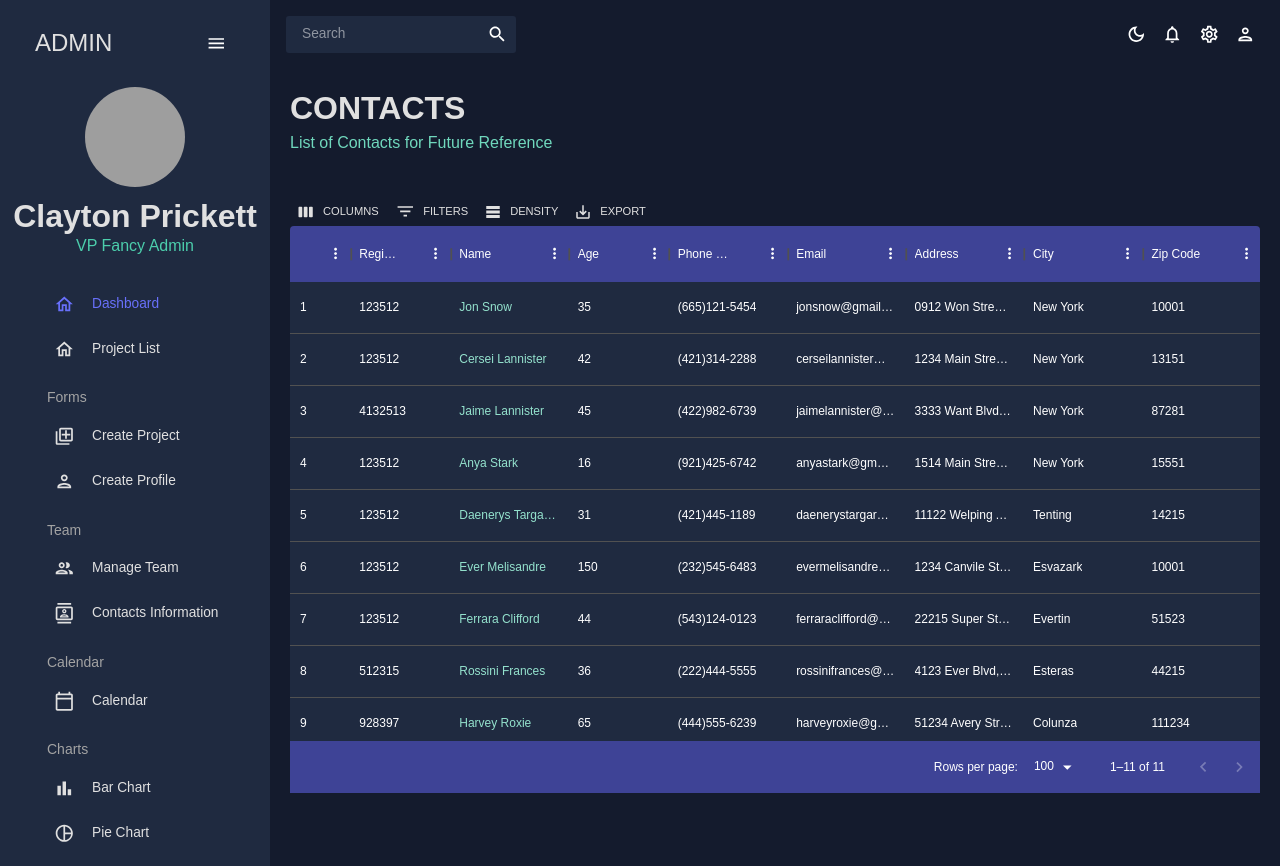
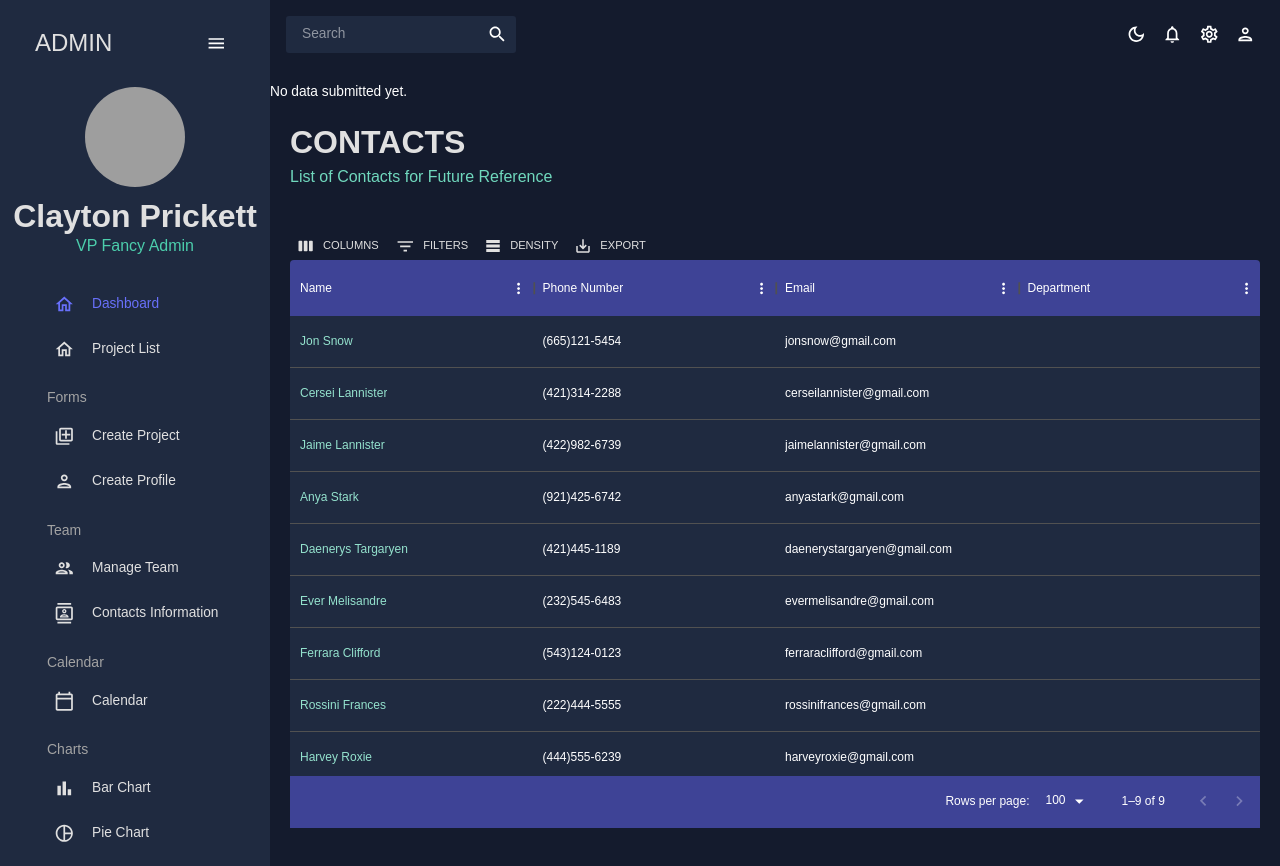
Before and after one commit to clayandthepotter/project-mgmt-app, a React (Create React App) app: page /contacts in a window 1280 px wide. Built offline with nearby package versions, Linux system fonts and the light colour scheme; grey boxes are pictures that could not be loaded.

Commit message:
commit
deleted some mock data, created form submit function to handle submissions

```diff
--- a/src/App.js
+++ b/src/App.js
@@ -1,10 +1,10 @@
-import { useState } from "react";
+import React, { useState } from "react";
 import { Routes, Route } from "react-router-dom";
 import Topbar from "./scenes/global/Topbar";
 import Sidebar from "./scenes/global/Sidebar";
 import Dashboard from "./scenes/dashboard";
 import Team from "./scenes/team";
-import Contacts from "./scenes/contacts";
+import DisplayUser from "./scenes/contacts";
 import Bar from "./scenes/bar";
 import Form from "./scenes/user-form";
 import Pie from "./scenes/pie";
@@ -16,6 +16,13 @@ import ProjectForm from "./scenes/project-form";
 function App() {
   const [theme, colorMode] = useMode();
   const [isSidebar, setIsSidebar] = useState(true);
+  const [formData, setFormData] = useState(null);
+	// return (
+	// 	<div>
+	// 		<Form setFormData={setFormData} />
+	// 		<Contacts data={formData} />
+	// 	</div>
+	// 		);
 
   return (
 		<ColorModeContext.Provider value={colorMode}>
@@ -28,8 +35,8 @@ function App() {
 						<Routes>
 							<Route path='/' element={<Dashboard />} />
 							<Route path='/team' element={<Team />} />
-							<Route path='/contacts' element={<Contacts />} />
-							<Route path='/user-form' element={<Form />} />
+							<Route path='/contacts' element={<DisplayUser data={formData} />} />
+							<Route path='/user-form' element={<Form setFormData={setFormData}/>} />
 							<Route path='/project-form' element={<ProjectForm/>} />
 							<Route path='/bar' element={<Bar />} />
 							<Route path='/pie' element={<Pie />} />
@@ -42,4 +49,5 @@ function App() {
 	);
 }
 
+
 export default App;
--- a/src/data/mockData.js
+++ b/src/data/mockData.js
@@ -75,247 +75,8 @@ export const mockDataTeam = [
   },
 ];
 
-export const mockDataContacts = [
-  {
-    id: 1,
-    name: "Jon Snow",
-    email: "jonsnow@gmail.com",
-    age: 35,
-    phone: "(665)121-5454",
-    address: "0912 Won Street, Alabama, SY 10001",
-    city: "New York",
-    zipCode: "10001",
-    registrarId: 123512,
-  },
-  {
-    id: 2,
-    name: "Cersei Lannister",
-    email: "cerseilannister@gmail.com",
-    age: 42,
-    phone: "(421)314-2288",
-    address: "1234 Main Street, New York, NY 10001",
-    city: "New York",
-    zipCode: "13151",
-    registrarId: 123512,
-  },
-  {
-    id: 3,
-    name: "Jaime Lannister",
-    email: "jaimelannister@gmail.com",
-    age: 45,
-    phone: "(422)982-6739",
-    address: "3333 Want Blvd, Estanza, NAY 42125",
-    city: "New York",
-    zipCode: "87281",
-    registrarId: 4132513,
-  },
-  {
-    id: 4,
-    name: "Anya Stark",
-    email: "anyastark@gmail.com",
-    age: 16,
-    phone: "(921)425-6742",
-    address: "1514 Main Street, New York, NY 22298",
-    city: "New York",
-    zipCode: "15551",
-    registrarId: 123512,
-  },
-  {
-    id: 5,
-    name: "Daenerys Targaryen",
-    email: "daenerystargaryen@gmail.com",
-    age: 31,
-    phone: "(421)445-1189",
-    address: "11122 Welping Ave, Tenting, CD 21321",
-    city: "Tenting",
-    zipCode: "14215",
-    registrarId: 123512,
-  },
-  {
-    id: 6,
-    name: "Ever Melisandre",
-    email: "evermelisandre@gmail.com",
-    age: 150,
-    phone: "(232)545-6483",
-    address: "1234 Canvile Street, Esvazark, NY 10001",
-    city: "Esvazark",
-    zipCode: "10001",
-    registrarId: 123512,
-  },
-  {
-    id: 7,
-    name: "Ferrara Clifford",
-    email: "ferraraclifford@gmail.com",
-    age: 44,
-    phone: "(543)124-0123",
-    address: "22215 Super Street, Everting, ZO 515234",
-    city: "Evertin",
-    zipCode: "51523",
-    registrarId: 123512,
-  },
-  {
-    id: 8,
-    name: "Rossini Frances",
-    email: "rossinifrances@gmail.com",
-    age: 36,
-    phone: "(222)444-5555",
-    address: "4123 Ever Blvd, Wentington, AD 142213",
-    city: "Esteras",
-    zipCode: "44215",
-    registrarId: 512315,
-  },
-  {
-    id: 9,
-    name: "Harvey Roxie",
-    email: "harveyroxie@gmail.com",
-    age: 65,
-    phone: "(444)555-6239",
-    address: "51234 Avery Street, Cantory, ND 212412",
-    city: "Colunza",
-    zipCode: "111234",
-    registrarId: 928397,
-  },
-  {
-    id: 10,
-    name: "Enteri Redack",
-    email: "enteriredack@gmail.com",
-    age: 42,
-    phone: "(222)444-5555",
-    address: "4123 Easer Blvd, Wentington, AD 142213",
-    city: "Esteras",
-    zipCode: "44215",
-    registrarId: 533215,
-  },
-  {
-    id: 11,
-    name: "Steve Goodman",
-    email: "stevegoodmane@gmail.com",
-    age: 11,
-    phone: "(444)555-6239",
-    address: "51234 Fiveton Street, CunFory, ND 212412",
-    city: "Colunza",
-    zipCode: "1234",
-    registrarId: 92197,
-  },
-];
 
-export const mockDataInvoices = [
-  {
-    id: 1,
-    name: "Jon Snow",
-    email: "jonsnow@gmail.com",
-    cost: "21.24",
-    phone: "(665)121-5454",
-    date: "03/12/2022",
-  },
-  {
-    id: 2,
-    name: "Cersei Lannister",
-    email: "cerseilannister@gmail.com",
-    cost: "1.24",
-    phone: "(421)314-2288",
-    date: "06/15/2021",
-  },
-  {
-    id: 3,
-    name: "Jaime Lannister",
-    email: "jaimelannister@gmail.com",
-    cost: "11.24",
-    phone: "(422)982-6739",
-    date: "05/02/2022",
-  },
-  {
-    id: 4,
-    name: "Anya Stark",
-    email: "anyastark@gmail.com",
-    cost: "80.55",
-    phone: "(921)425-6742",
-    date: "03/21/2022",
-  },
-  {
-    id: 5,
-    name: "Daenerys Targaryen",
-    email: "daenerystargaryen@gmail.com",
-    cost: "1.24",
-    phone: "(421)445-1189",
-    date: "01/12/2021",
-  },
-  {
-    id: 6,
-    name: "Ever Melisandre",
-    email: "evermelisandre@gmail.com",
-    cost: "63.12",
-    phone: "(232)545-6483",
-    date: "11/02/2022",
-  },
-  {
-    id: 7,
-    name: "Ferrara Clifford",
-    email: "ferraraclifford@gmail.com",
-    cost: "52.42",
-    phone: "(543)124-0123",
-    date: "02/11/2022",
-  },
-  {
-    id: 8,
-    name: "Rossini Frances",
-    email: "rossinifrances@gmail.com",
-    cost: "21.24",
-    phone: "(222)444-5555",
-    date: "05/02/2021",
-  },
-];
 
-export const mockTransactions = [
-  {
-    txId: "01e4dsa",
-    user: "johndoe",
-    date: "2021-09-01",
-    cost: "43.95",
-  },
-  {
-    txId: "0315dsaa",
-    user: "jackdower",
-    date: "2022-04-01",
-    cost: "133.45",
-  },
-  {
-    txId: "01e4dsa",
-    user: "aberdohnny",
-    date: "2021-09-01",
-    cost: "43.95",
-  },
-  {
-    txId: "51034szv",
-    user: "goodmanave",
-    date: "2022-11-05",
-    cost: "200.95",
-  },
-  {
-    txId: "0a123sb",
-    user: "stevebower",
-    date: "2022-11-02",
-    cost: "13.55",
-  },
-  {
-    txId: "01e4dsa",
-    user: "aberdohnny",
-    date: "2021-09-01",
-    cost: "43.95",
-  },
-  {
-    txId: "120s51a",
-    user: "wootzifer",
-    date: "2019-04-15",
-    cost: "24.20",
-  },
-  {
-    txId: "0315dsaa",
-    user: "jackdower",
-    date: "2022-04-01",
-    cost: "133.45",
-  },
-];
 
 export const mockBarData = [
   {
--- a/src/scenes/contacts/index.jsx
+++ b/src/scenes/contacts/index.jsx
@@ -1,29 +1,21 @@
+import React from "react";
 import { Box } from "@mui/material";
 import { DataGrid, GridToolbar } from "@mui/x-data-grid";
 import { tokens } from "../../theme";
-import { mockDataContacts } from "../../data/mockData";
 import Header from "../../components/Header";
 import { useTheme } from "@mui/material";
+import { mockDataTeam } from "../../data/mockData";
 
-const Contacts = () => {
+function DisplayUser({ data }) {
   const theme = useTheme();
   const colors = tokens(theme.palette.mode);
 
   const columns = [
-    { field: "id", headerName: "ID", flex: 0.5 },
-    { field: "registrarId", headerName: "Registrar ID" },
     {
       field: "name",
       headerName: "Name",
       flex: 1,
       cellClassName: "name-column--cell",
-    },
-    {
-      field: "age",
-      headerName: "Age",
-      type: "number",
-      headerAlign: "left",
-      align: "left",
     },
     {
       field: "phone",
@@ -36,23 +28,16 @@ const Contacts = () => {
       flex: 1,
     },
     {
-      field: "address",
-      headerName: "Address",
-      flex: 1,
-    },
-    {
-      field: "city",
-      headerName: "City",
-      flex: 1,
-    },
-    {
-      field: "zipCode",
-      headerName: "Zip Code",
+      field: "department",
+      headerName: "Department",
       flex: 1,
     },
   ];
 
   return (
+    <div>
+      {data ? <p>Submitted Data: {data}</p> : <p className= "">No data submitted yet.</p>}
+
     <Box m="20px">
       <Header
         title="CONTACTS"
@@ -91,13 +76,14 @@ const Contacts = () => {
         }}
       >
         <DataGrid
-          rows={mockDataContacts}
+          rows={mockDataTeam}
           columns={columns}
           components={{ Toolbar: GridToolbar }}
         />
       </Box>
     </Box>
+    </div>
   );
 };
 
-export default Contacts;
+export default  DisplayUser;
--- a/src/scenes/user-form/index.jsx
+++ b/src/scenes/user-form/index.jsx
@@ -1,14 +1,22 @@
+import React, { useState } from "react";
 import { Box, Button, TextField } from "@mui/material";
 import { Formik } from "formik";
 import * as yup from "yup";
 import useMediaQuery from "@mui/material/useMediaQuery";
 import Header from "../../components/Header";
 
-const Form = () => {
+const Form = ({ setFormData }) => {
   const isNonMobile = useMediaQuery("(min-width:600px)");
+  const [inputValue, setInputValue] = useState('');
 
-  const handleFormSubmit = (values) => {
-    console.log(values);
+  // const handleFormSubmit = (values) => {
+  //   console.log(values);
+  // };
+  const handleFormSubmit = (e) => {
+    e.preventDefault();
+    setFormData(inputValue);
+    setInputValue('');
+    console.log(inputValue);
   };
 
   return (
```
